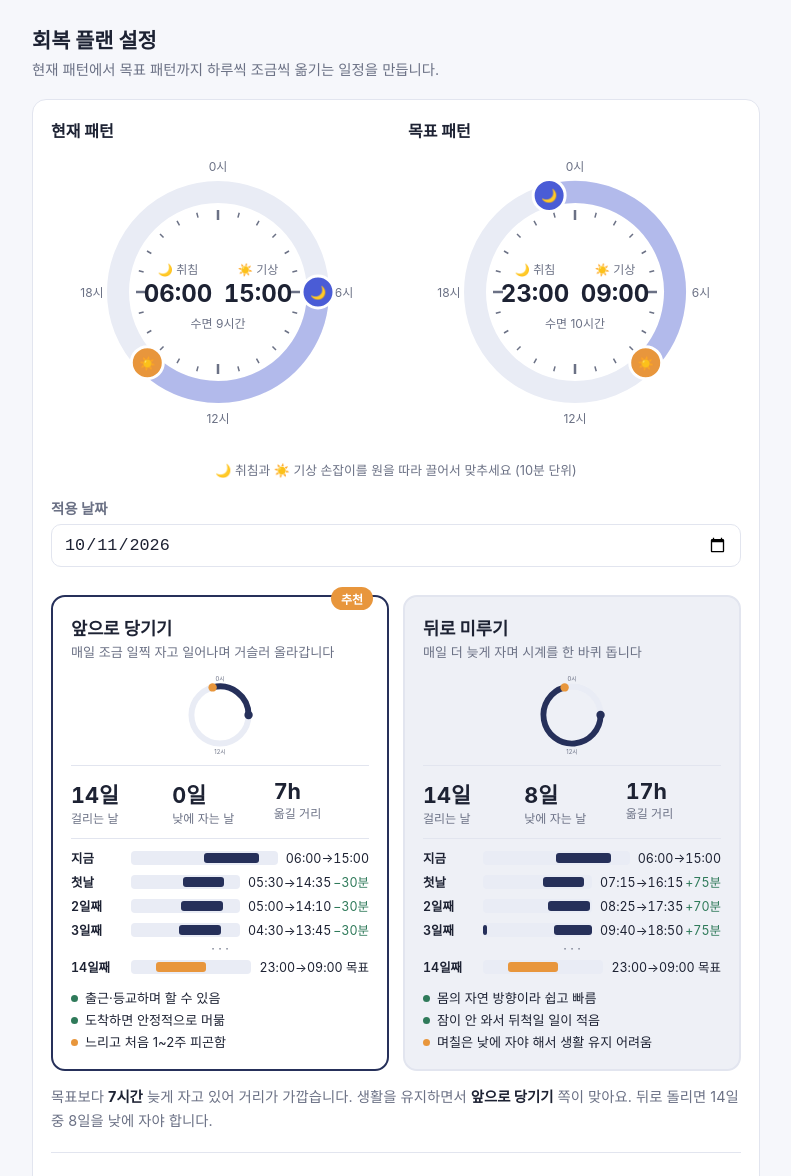
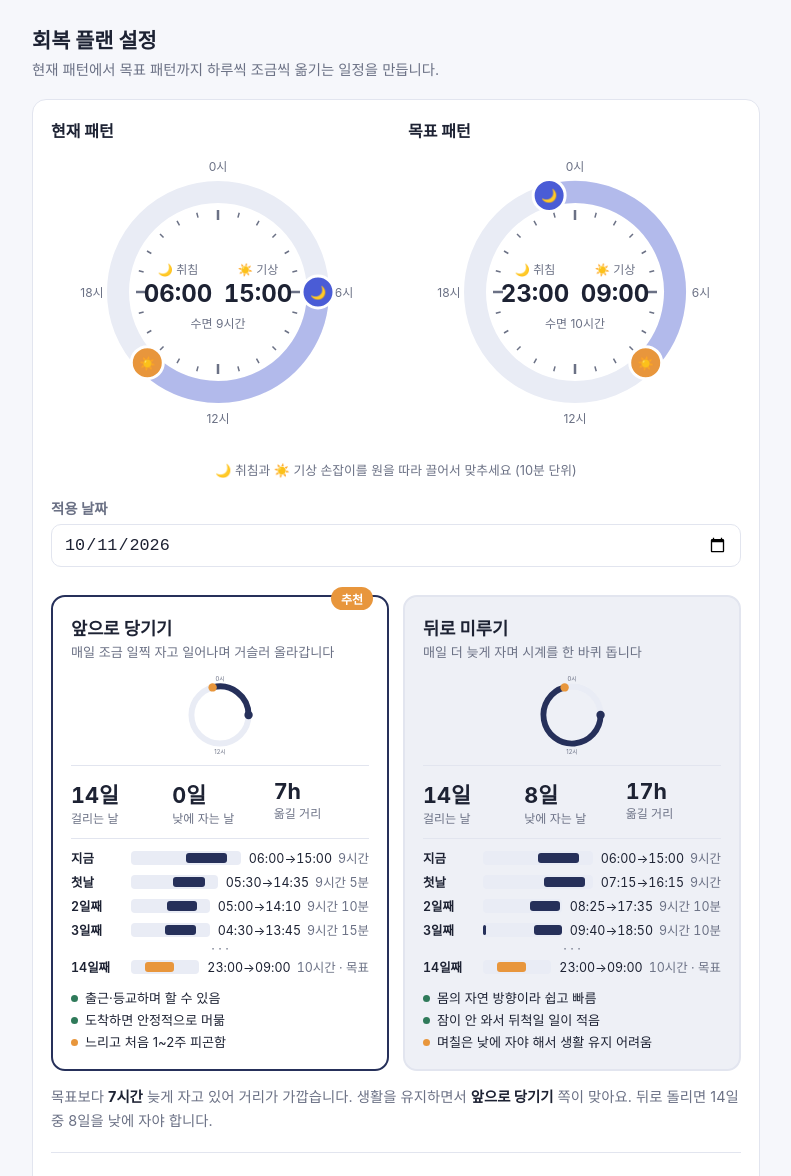
Before and after one commit to qkrwlsan0210-dot/vibe-coding-jinmu, a plain HTML site: page index.html in a window 1280 px wide. Shown: the top 1176 px of the page, without its empty margins (244-1035 px from the left). Drawn offline with Linux system fonts and the light colour scheme.

Commit message:
기능 10 수정: 미리보기 변화량(빨간색) 대신 그날 자는 시간 표시

```diff
--- a/index.html
+++ b/index.html
@@ -82,8 +82,8 @@
   .prev .seg { position: absolute; top: 2px; bottom: 2px; background: var(--bar); border-radius: 3px; }
   .prev li.goal .seg { background: var(--sun); }
   .prev .tm { white-space: nowrap; }
-  .prev .dl { color: var(--good); margin-left: 2px; }
-  .prev .dl.fast { color: var(--err); }
+  .prev .dl { color: var(--muted); margin-left: 6px; }
+  @media (max-width: 480px) { .prev .dl { display: block; margin: 0; font-size: .7rem; text-align: right; } }
   .pc { list-style: none; margin: 12px 0 0; padding: 0; display: grid; gap: 3px; font-size: .82rem; }
   .pc li::before { content: ''; display: inline-block; width: 7px; height: 7px; border-radius: 50%; margin-right: 7px; vertical-align: 1px; background: var(--good); }
   .pc li.bad::before { background: var(--sun); }
@@ -397,6 +397,7 @@ function bar(bed, wake) {
   const L = wrap(bed - 1080), W = wrap(wake - bed), seg = (a, w) => `<span class="seg" style="left:${a / 14.4}%;width:${w / 14.4}%"></span>`;
   return L + W <= 1440 ? seg(L, W) : seg(L, 1440 - L) + seg(0, L + W - 1440);
 }
+const sleepLen = m => `${Math.floor(m / 60)}시간${m % 60 ? ' ' + m % 60 + '분' : ''}`;
 const delta = m => m ? `${m > 0 ? '+' : '−'}${Math.abs(m)}분` : '';
 // 두 카드 모두 아래 기간 슬라이더 값으로 계산 (진무 요청: 기간을 바꾸면 두 방식이 동시에 바뀜)
 function renderOption(p, dir, key, isRec) {
@@ -404,7 +405,8 @@ function renderOption(p, dir, key, isRec) {
   $(key + 'Badge').classList.toggle('hidden', !isRec);
   drawRing($(key + 'Ring'), p, dir);
   $(key + 'Stats').innerHTML = `<div><b>${n}일</b><span>걸리는 날</span></div><div><b>${daySleeps(rows)}일</b><span>낮에 자는 날</span></div><div><b>${hShort(mv.bed)}</b><span>옮길 거리</span></div>`;
-  const line = (lb, bed, wake, prevBed, goal) => `<li class="${goal ? 'goal' : ''}"><span class="lb">${lb}</span><span class="trk">${bar(bed, wake)}</span><span class="tm">${fmt(bed)}→${fmt(wake)}${goal ? ' 목표' : prevBed === null ? '' : `<span class="dl${Math.abs(shortestDiff(prevBed, bed)) > PACE[dir] ? ' fast' : ''}">${delta(shortestDiff(prevBed, bed))}</span>`}</span></li>`;
+  // 오른쪽: 시각과 그날 자는 시간 (진무 요청: 변화량 대신 자는 시간)
+  const line = (lb, bed, wake, prevBed, goal) => `<li class="${goal ? 'goal' : ''}"><span class="lb">${lb}</span><span class="trk">${bar(bed, wake)}</span><span class="tm">${fmt(bed)}→${fmt(wake)}<span class="dl">${sleepLen(wrap(wake - bed))}${goal ? ' · 목표' : ''}</span></span></li>`;
   let html = line('지금', toMin(p.curBed), toMin(p.curWake), null, false), prev = toMin(p.curBed);
   const show = rows.length <= 4 ? rows : rows.slice(0, 3);
   show.forEach((r, i) => { const last = r === rows.at(-1); html += line(i === 0 ? '첫날' : `${i + 1}일째`, r.bed, r.wake, prev, last); prev = r.bed; });
```
Also changed, not shown: 1 other file.
